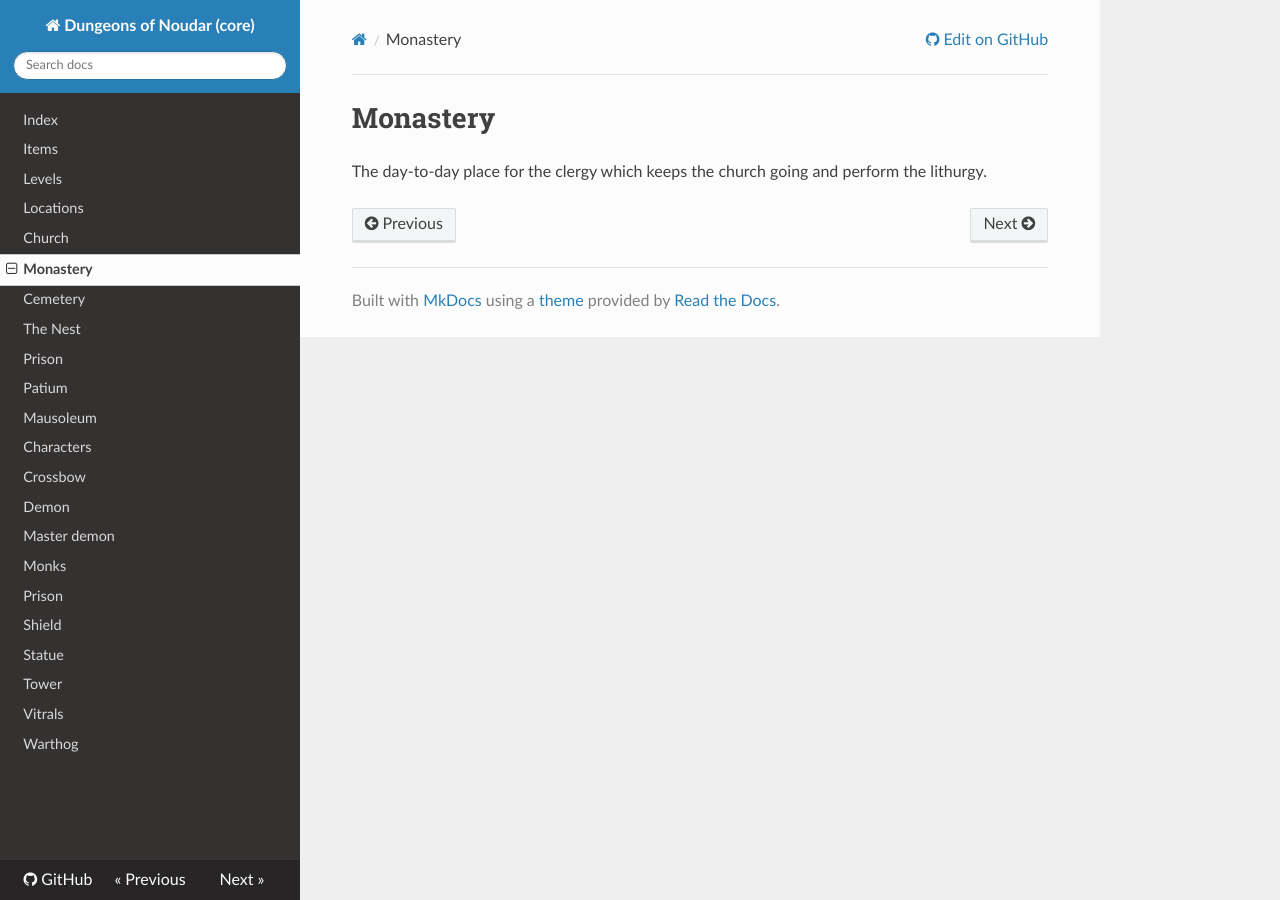
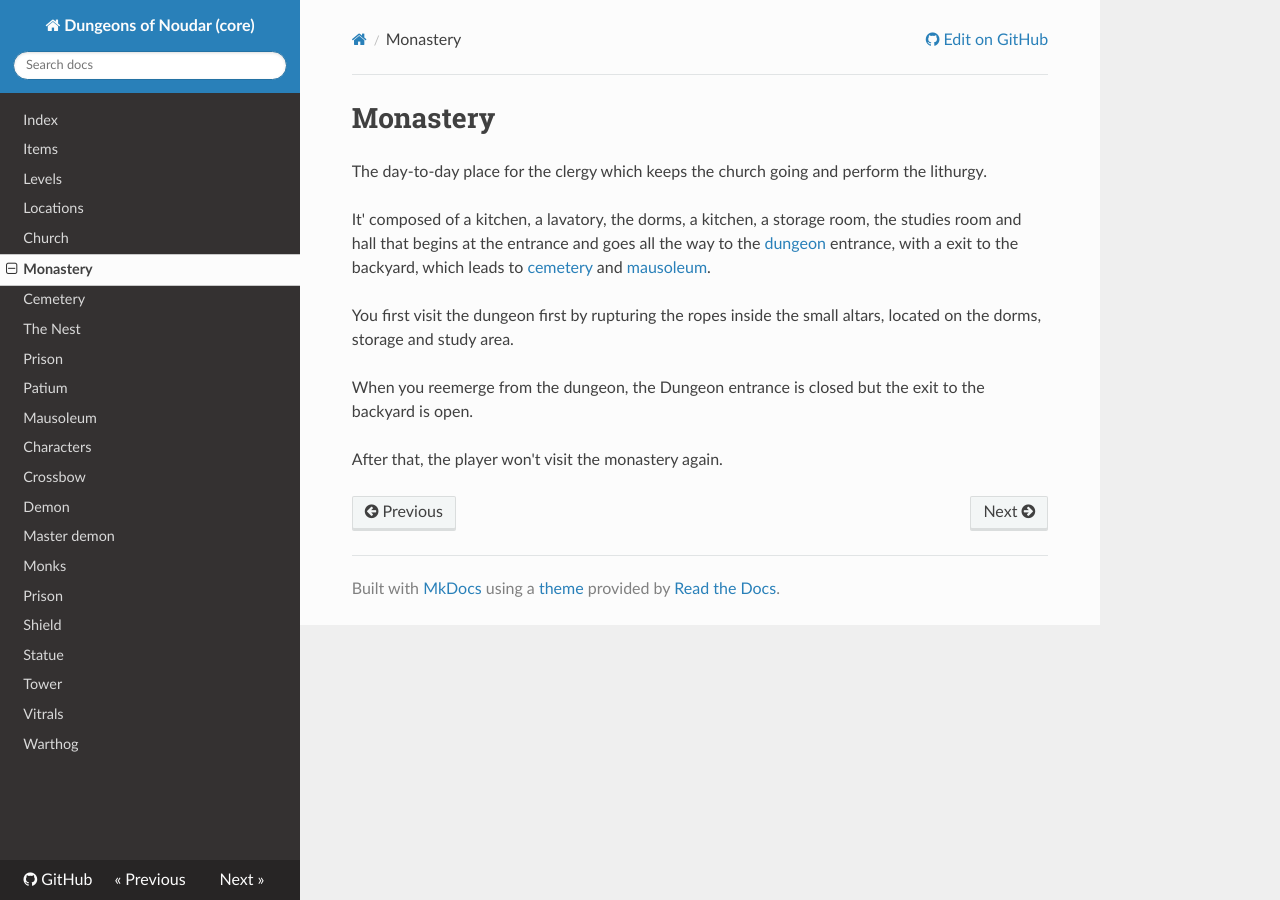
Before and after one commit to TheFakeMontyOnTheRun/noudar-core, an MkDocs documentation site: the page built from docs/monastery.md, in a window 1280 px wide. Built offline with MkDocs 1.6.1, drawn with Linux system fonts in a browser that asks for light colours; nearby versions of some CDN libraries; old or Windows-style settings are respelled for this version of MkDocs.

Commit message:
Add more revised docs

```diff
--- a/docs/monastery.md
+++ b/docs/monastery.md
@@ -1,4 +1,22 @@
 Monastery
 =========
 
-The day-to-day place for the clergy which keeps the church going and perform the lithurgy.
+The day-to-day place for the clergy which keeps the
+church going and perform the lithurgy.
+
+It' composed of a kitchen, a lavatory, the dorms, a
+kitchen, a storage room, the studies room and hall that
+begins at the entrance and goes all the way to the
+[dungeon](prison.md) entrance, with a exit to the
+backyard, which leads to [cemetery](cemetery.md) and
+[mausoleum](mausoleum.md).
+
+You first visit the dungeon first by rupturing the
+ropes inside the small altars, located on the dorms,
+storage and study area.
+
+When you reemerge from the dungeon, the Dungeon
+entrance is closed but the exit to the backyard is
+open.
+
+After that, the player won't visit the monastery again.
```
Also changed, not shown: docs/church.md (+1 -1 lines), docs/patium.md (+1 -1 lines), docs/prison.md (+13 -1 lines), docs/statue.md (+6 -0 lines).
